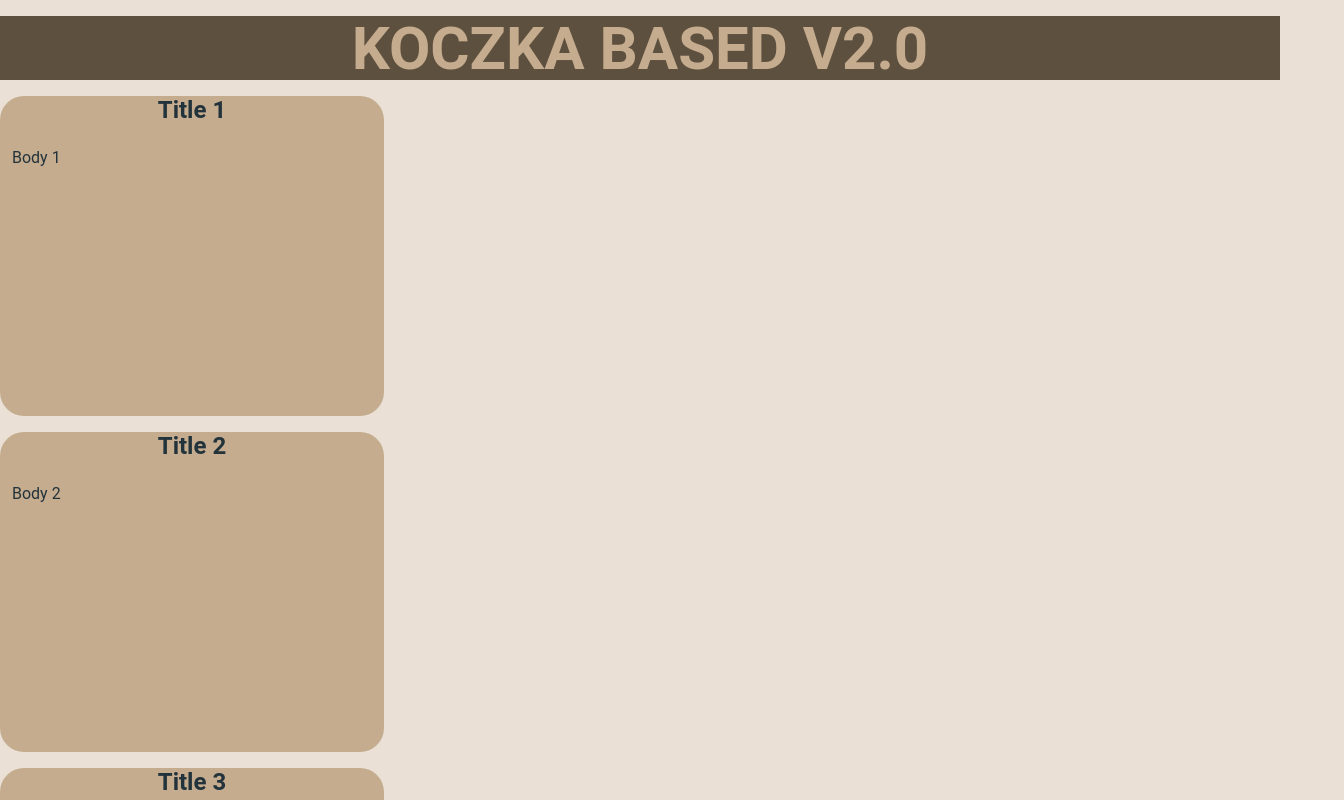
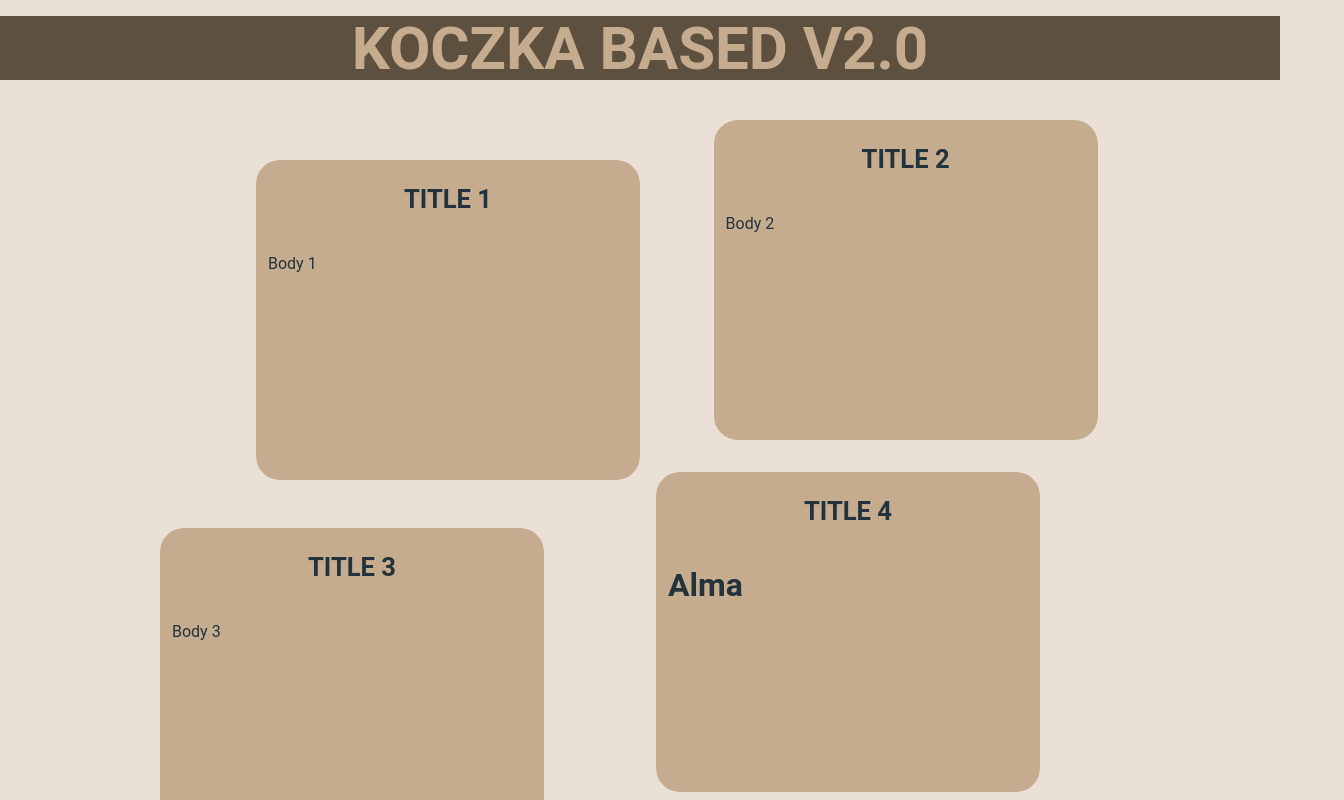
Before and after one commit to Preisler25/koczka_based_react, a React (Create React App) app: page / in a window 1280 px wide. Shown: the top 800 px of the page, 1344 px wide, since content can reach past the window. Built offline with nearby package versions, Linux system fonts and the light colour scheme.

Commit message:
init page

```diff
--- a/src/App.js
+++ b/src/App.js
@@ -16,20 +16,19 @@ import './components/post/element/style.Post.css'
 import PostList from './components/post/list/PostList';
 import './components/post/list/style.PostList.css'
 
+const posts = [
+  { title: "Title 1", body: "Body 1" },
+  { title: "Title 2", body: "Body 2" },
+  { title: "Title 3", body: "Body 3" },
+  { title: "Title 4", body: <h1>Alma</h1> },
+];
+
 //main app
 function App() {
   return (
     <div className="App">
       {Navbar()}
-
-      {PostList({
-        posts: [
-          { title: "Title 1", body: "Body 1" },
-          { title: "Title 2", body: "Body 2" },
-          { title: "Title 3", body: "Body 3" },
-          { title: "Title 4", body: <h1>Alma</h1> },
-      ]
-      })}
+      {PostList({ posts: posts})}
 
 
     </div>
--- a/src/components/post/element/Post.js
+++ b/src/components/post/element/Post.js
@@ -2,7 +2,7 @@ const Post = ({ post }) => {
     const { title, body } = post;
     return (
         <div className="post-container">
-            <h2>{title}</h2>
+            <h2 className="post-title">{title}</h2>
             <div className="post-body">{body}</div>
         </div>
     );
--- a/src/components/post/element/style.Post.css
+++ b/src/components/post/element/style.Post.css
@@ -10,10 +10,19 @@
     width: 30vw;
 }
 
+.post-title{
+    font-size: 160%;
+    font-family: 'Roboto', sans-serif;
+    text-transform: uppercase;
+    text-align: center;
+    margin-top: 3vh;
+    margin-bottom: 3vh;
+}
+
 .post-body{
     width: 100%;
     height: 100%;
     text-align: start;
-    margin-top: 3vh;
+    margin-top: 2vh;
     margin-left: 3vh;
 }
--- a/src/components/post/list/PostList.js
+++ b/src/components/post/list/PostList.js
@@ -3,7 +3,7 @@ import Post from "../element/Post";
 const PostList = ({ posts }) => {
     return (
         <div className="post-list">
-        {posts.map((post) => Post({ post: post }))}
+            {posts.map((post) => Post({ post: post }))}
         </div>
     );
 }
--- a/src/components/post/list/style.PostList.css
+++ b/src/components/post/list/style.PostList.css
@@ -0,0 +1,24 @@
+.post-list{
+    width: 100%;
+    height: 100%;
+    display: grid;
+    grid-template-columns: repeat(2, 1fr);
+    grid-gap: 2vh;
+    justify-items: center;
+    margin-left: 5vw;
+}
+
+.post-list .post-container:nth-child(1) {
+    margin-top: 10vh;
+    margin-left: 15vw;
+  }
+
+.post-list .post-container:nth-child(2) {
+    margin-top: 5vh;
+    margin-right: 16vw;
+}
+
+.post-list .post-container:nth-child(4) {
+    margin-top: -5vh;
+    margin-right: 25vw;
+}
```
